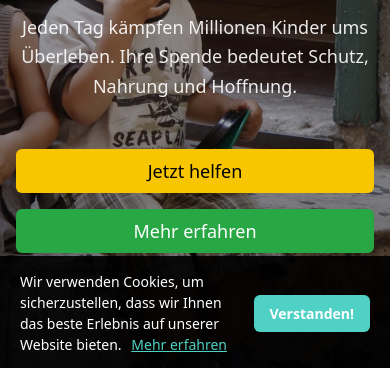
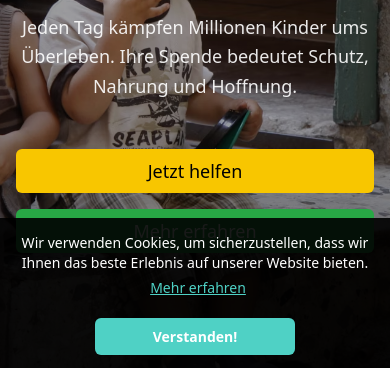
Before and after one commit to ichak244-art/cars, a plain HTML site: page index.html in a window 390 px wide. Shown: the part 474-842 px from the top of the page. Drawn offline with nearby package versions, Linux system fonts and the light colour scheme.

Commit message:
Update style.css

```diff
--- a/style.css
+++ b/style.css
@@ -347,12 +347,12 @@
         background: rgba(0, 0, 0, 0.9);
         color: white;
         display: none;
-        /* скрыт по умолчанию */
         justify-content: space-between;
         align-items: center;
         padding: 15px 20px;
         z-index: 1000;
         font-size: 14px;
+        box-sizing: border-box;
     }
 
     .cookie-banner p {
@@ -379,3 +379,28 @@
     .cookie-btn:hover {
         background: #38b2ac;
     }
+
+    @media (max-width: 768px) {
+        .cookie-banner {
+            flex-direction: column;
+            text-align: center;
+            padding: 15px;
+        }
+
+        .cookie-banner p {
+            margin-bottom: 12px;
+            line-height: 1.4;
+        }
+
+        .cookie-btn {
+            margin-left: 0;
+            margin-top: 8px;
+            width: 100%;
+            max-width: 200px;
+        }
+
+        .learn-more {
+            display: block;
+            margin-top: 6px;
+        }
+    }
```
